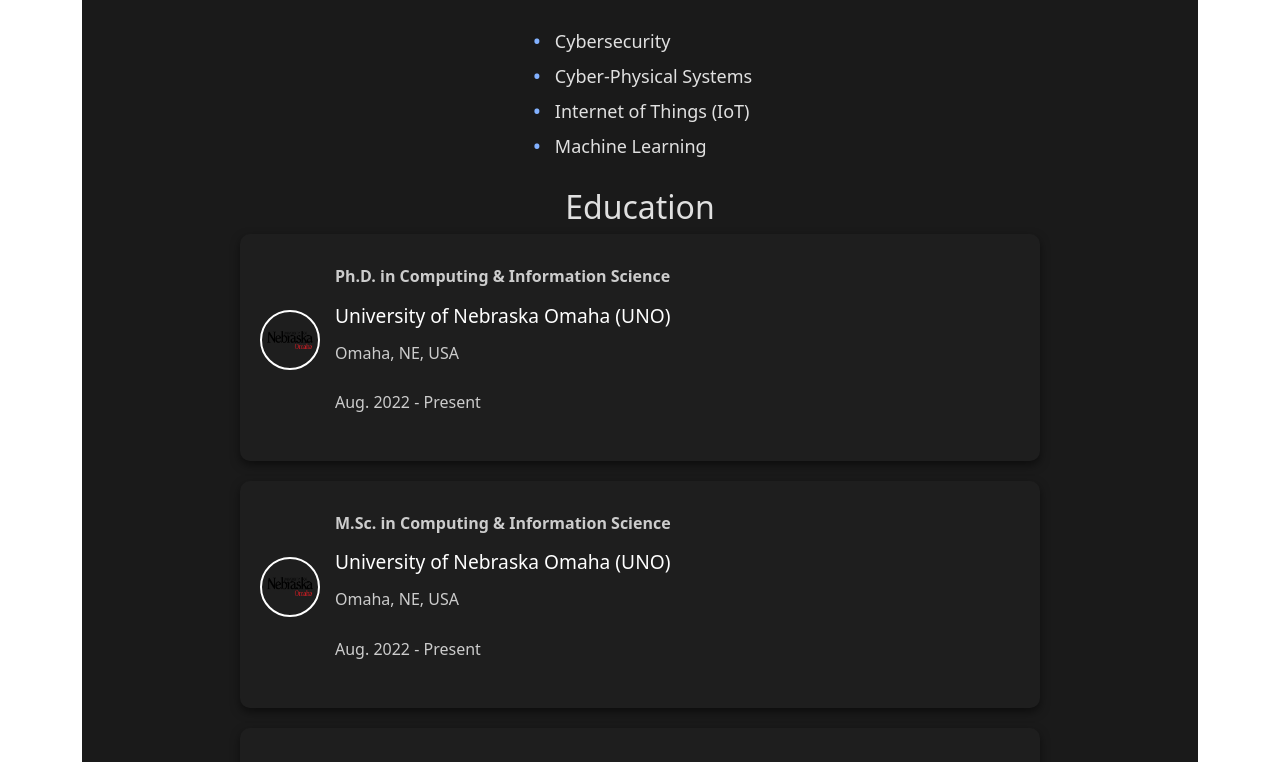
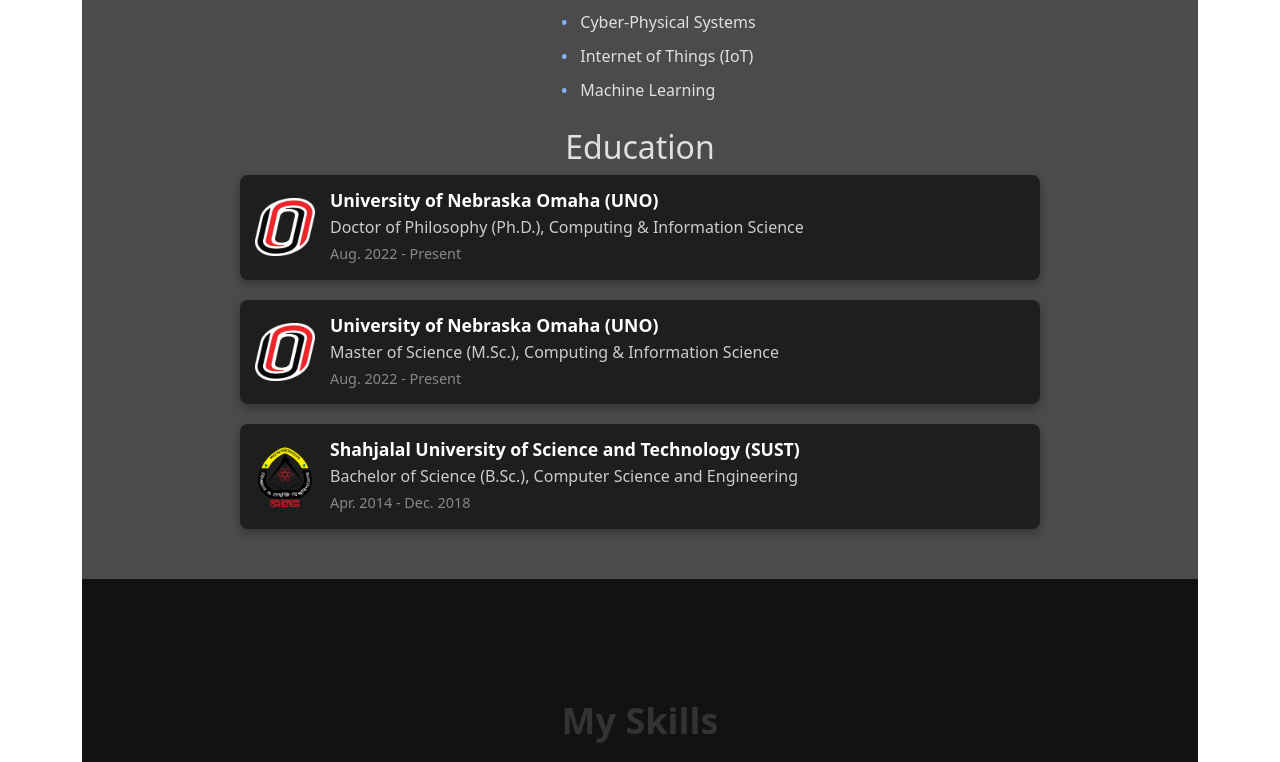
Before and after one commit to ruman23/portfolio, a React (Create React App) app: page / in a window 1280 px wide. Shown: the part 860-1622 px from the top of the page. Built offline with nearby package versions, Linux system fonts and the light colour scheme.

Commit message:
fix the alignment

```diff
--- a/src/App.css
+++ b/src/App.css
@@ -22,7 +22,7 @@ section {
 }
 
 #about {
-  background-color: #1a1a1a;
+  background-color: #4b4b4e;
 }
 
 #skills {
@@ -30,7 +30,7 @@ section {
 }
 
 #experience {
-  background-color: #1a1a1a;
+  background-color: #4b4b4e;
 }
 
 #portfolio {
--- a/src/components/About.css
+++ b/src/components/About.css
@@ -5,34 +5,6 @@
   display: flex;
   flex-direction: column;
   align-items: center;
-  text-align: center;
-}
-
-/* Heading and Paragraph Styling */
-#about h1 {
-  font-size: 2rem;
-  margin-bottom: 20px;
-  color: #ffffff;
-}
-
-#about p {
-  font-size: 1rem;
-  margin: 10px 0;
-  line-height: 1.6;
-  color: #cccccc;
-}
-
-/* Research Interests Styling */
-.research-interests {
-  list-style: none;
-  padding: 0;
-  margin: 20px 0;
-}
-
-.research-interests li {
-  font-size: 18px;
-  margin: 8px 0;
-  color: #e0e0e0;
 }
 
 /* Education Section Styling */
@@ -45,71 +17,62 @@
 }
 
 .education-item {
-  background-color: #1e1e1e; /* Dark background for contrast */
-  padding: 20px;
-  border-radius: 10px;
-  box-shadow: 0 4px 10px rgba(0, 0, 0, 0.5);
-  text-align: left; /* Left-align text content */
-  color: #e0e0e0;
-}
-
-.logo-title {
   display: flex;
   align-items: center;
   gap: 15px;
-  margin-bottom: 15px;
+  padding: 15px;
+  background-color: #1e1e1e;
+  border-radius: 8px;
+  box-shadow: 0 4px 10px rgba(0, 0, 0, 0.3);
+  text-align: left; /* Ensure text aligns to the left */
 }
 
 .education-logo {
   width: 60px;
   height: 60px;
   object-fit: contain;
-  border: 2px solid #ffffff;
-  padding: 5px;
-  border-radius: 50%;
+  border-radius: 4px;
 }
 
 .education-details {
   display: flex;
   flex-direction: column;
-  gap: 4px; /* Small gap between details */
+  gap: 4px;
+  align-items: flex-start; /* Aligns text to the left */
+}
+
+.education-details h3 {
+  font-size: 1.1rem;
+  font-weight: bold;
+  margin: 0;
+  color: #ffffff;
+  text-align: left; /* Explicitly left-align text */
 }
 
 .education-details .degree {
-  font-size: 1.1rem;
-  font-weight: bold;
-  color: #e0e0e0;
-}
-
-.education-details h3 {
-  font-size: 1.2rem;
-  color: #ffffff;
+  font-size: 1rem;
+  color: #cccccc;
   margin: 0;
-}
-
-.education-details .location {
-  font-size: 0.9rem;
-  color: #bccedc; /* Softer color for location */
+  text-align: left; /* Explicitly left-align text */
 }
 
 .education-details .dates {
   font-size: 0.9rem;
-  color: #666666;
+  color: #888888;
+  margin: 0;
+  text-align: left; /* Explicitly left-align text */
 }
 
-/* Responsive Styling */
+/* Responsive Adjustments for Mobile Screens */
 @media (max-width: 768px) {
-  .education-container {
+  .education-item {
     flex-direction: column;
-  }
-
-  .education-item {
-    padding: 20px;
+    align-items: flex-start;
     text-align: left;
   }
 
-  .logo-title {
-    flex-direction: row; /* Keep logo and text aligned on smaller screens */
-    align-items: flex-start;
+  .education-logo {
+    width: 50px;
+    height: 50px;
   }
 }
--- a/src/components/About.js
+++ b/src/components/About.js
@@ -23,45 +23,37 @@ function About() {
       </ul>
 
       <h2>Education</h2>
-
       <div className="education-container">
+        {/* Ph.D. Entry */}
         <div className="education-item">
-          <div className="logo-title">
           <img src={unoLogo} alt="UNO Logo" className="education-logo" />
           <div className="education-details">
-              <p className="degree">Ph.D. in Computing & Information Science</p>
             <h3>University of Nebraska Omaha (UNO)</h3>
-              <p className="location">Omaha, NE, USA</p>
+            <p className="degree">Doctor of Philosophy (Ph.D.), Computing & Information Science</p>
             <p className="dates">Aug. 2022 - Present</p>
           </div>
         </div>
-        </div>
 
+        {/* M.Sc. Entry */}
         <div className="education-item">
-          <div className="logo-title">
           <img src={unoLogo} alt="UNO Logo" className="education-logo" />
           <div className="education-details">
-              <p className="degree">M.Sc. in Computing & Information Science</p>
             <h3>University of Nebraska Omaha (UNO)</h3>
-              <p className="location">Omaha, NE, USA</p>
+            <p className="degree">Master of Science (M.Sc.), Computing & Information Science</p>
             <p className="dates">Aug. 2022 - Present</p>
           </div>
         </div>
-        </div>
 
+        {/* B.Sc. Entry */}
         <div className="education-item">
-          <div className="logo-title">
           <img src={sustLogo} alt="SUST Logo" className="education-logo" />
           <div className="education-details">
-              <p className="degree">B.Sc. in Computer Science and Engineering</p>
             <h3>Shahjalal University of Science and Technology (SUST)</h3>
-              <p className="location">Sylhet, Bangladesh</p>
+            <p className="degree">Bachelor of Science (B.Sc.), Computer Science and Engineering</p>
             <p className="dates">Apr. 2014 - Dec. 2018</p>
           </div>
         </div>
       </div>
-      </div>
-
     </section>
   );
 }
--- a/src/components/Contact.css
+++ b/src/components/Contact.css
@@ -89,6 +89,6 @@
 .thank-you-message {
   margin-top: 60px; /* Increased space above the message */
   font-size: 18px;
-  color: #888;
+  color: #ffffff;
   font-style: italic;
 }
```
Also changed, not shown: src/assets/uno_logo.png. Lines whose indentation alone changed are shown as unchanged.
